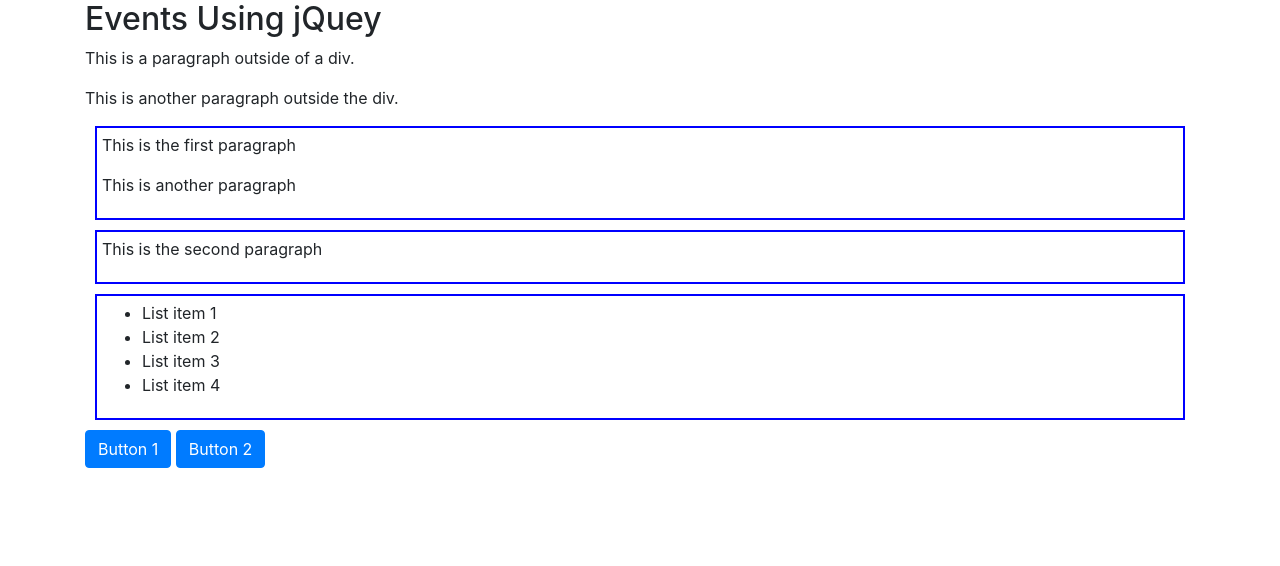
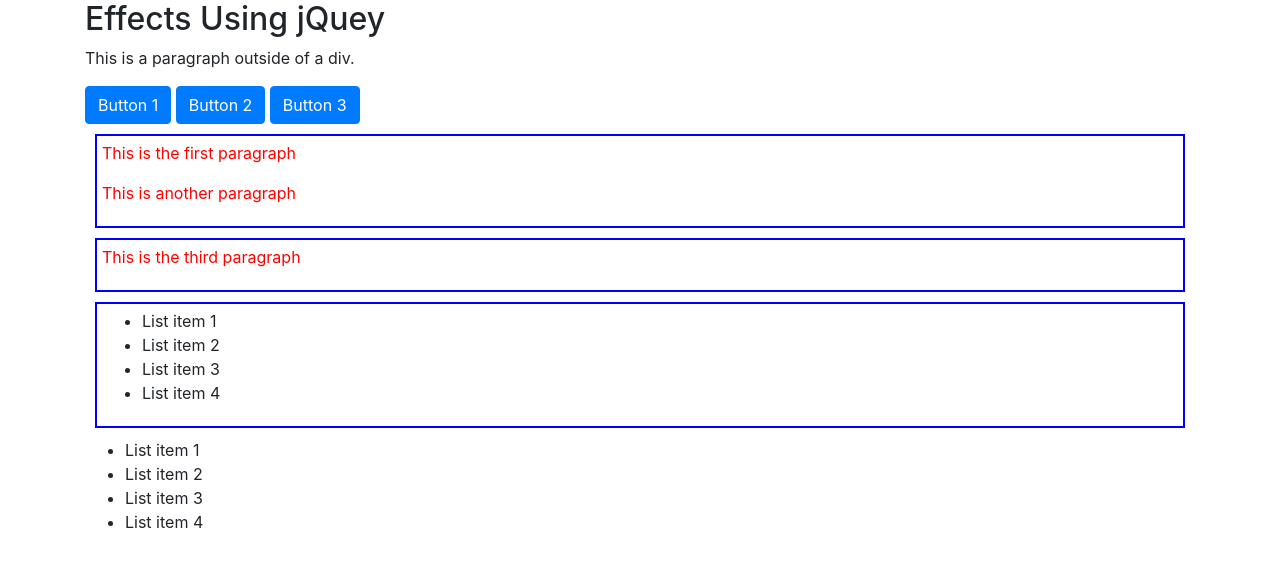
Before and after one commit to shawnfc/jquery-refresher, a plain HTML site: page jquery-basics/index.html in a window 1280 px wide. Drawn offline with nearby package versions, Linux system fonts and the light colour scheme.

Commit message:
played with events

```diff
--- a/jquery-basics/css/style.scss
+++ b/jquery-basics/css/style.scss
@@ -1,5 +1,9 @@
 #firstH2 {
     color: green;
+}
+
+div p {
+    color: red;
 }
 
 .myDivs {
--- a/jquery-basics/index.html
+++ b/jquery-basics/index.html
@@ -14,19 +14,20 @@
 </head>
 
 <body>
-    <div class="container">
-        <h2>Events Using jQuey</h2>
+    <section class="container">
+        <h2>Effects Using jQuey</h2>
 
         <p>This is a paragraph outside of a div.</p>
-        <p>This is another paragraph outside the div.</p>
+        <button id="btn1" class="btn btn-primary">Button 1</button>
+        <button id="btn2" class="btn btn-primary">Button 2</button>
+        <button id="btn3" class="btn btn-primary">Button 3</button>
 
         <div id="firstDiv" class="myDivs">
             <p>This is the first paragraph</p>
             <p>This is another paragraph</p>
-
         </div>
         <div id="secondDiv" class="myDivs">
-            <p>This is the second paragraph</p>
+            <p>This is the third paragraph</p>
         </div>
         <div id="thirdDiv" class="myDivs">
             <ul>
@@ -36,27 +37,32 @@
                 <li>List item 4</li>
             </ul>
         </div>
+        <div>
+            <ul>
+                <li>List item 1</li>
+                <li>List item 2</li>
+                <li>List item 3</li>
+                <li>List item 4</li>
+            </ul>
+        </div>
 
-        <button id="btn1" class="btn btn-primary" onclick="fn1()">Button 1</button>
-        <button id="btn2" class="btn btn-primary" onclick="fn1()">Button 2</button>
-    </div>
+
+    </section>
 </body>
 
 <script src="js/jquery.js"></script>
 <script>
     $(document).ready(function () {
 
-        $('#btn1').mouseenter(fn1);
-        $('#btn2').mouseenter(fn2);
-
-
-        function fn1() {
-            $('#secondDiv').fadeOut();
-        }
-        function fn2() {
-            $('#secondDiv').fadeIn();
-        }
-
+        $('#btn1').click(function () {
+            $('#firstDiv').fadeOut('slow');
+        });
+        $('#btn2').click(function () {
+            $('#firstDiv').fadeIn(2000);
+        });
+        $('#btn3').click(function () {
+            $('#firstDiv').fadeToggle();
+        });
 
     });
 </script>
```
Also changed, not shown: jquery-basics/css/style.css, 1 other file.
